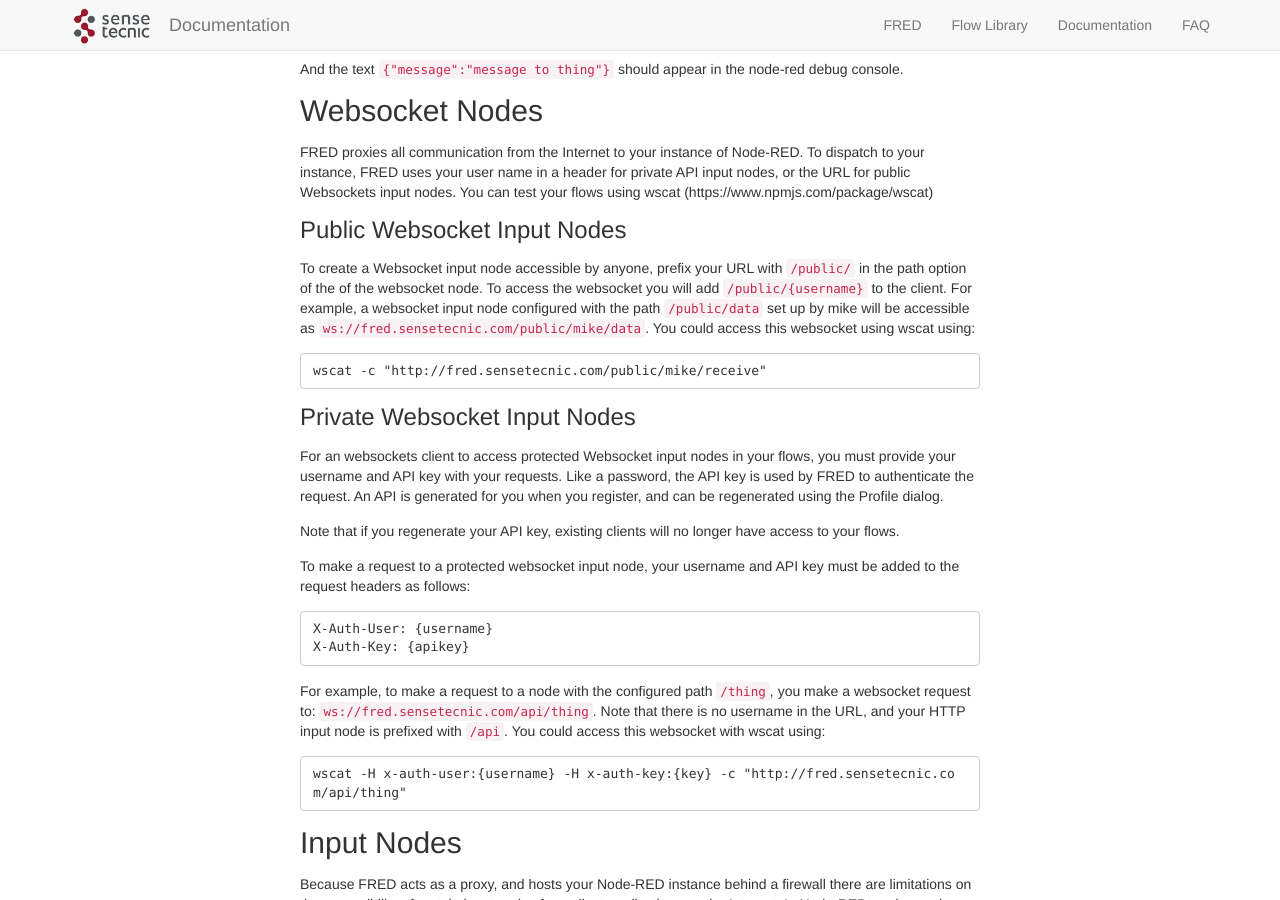
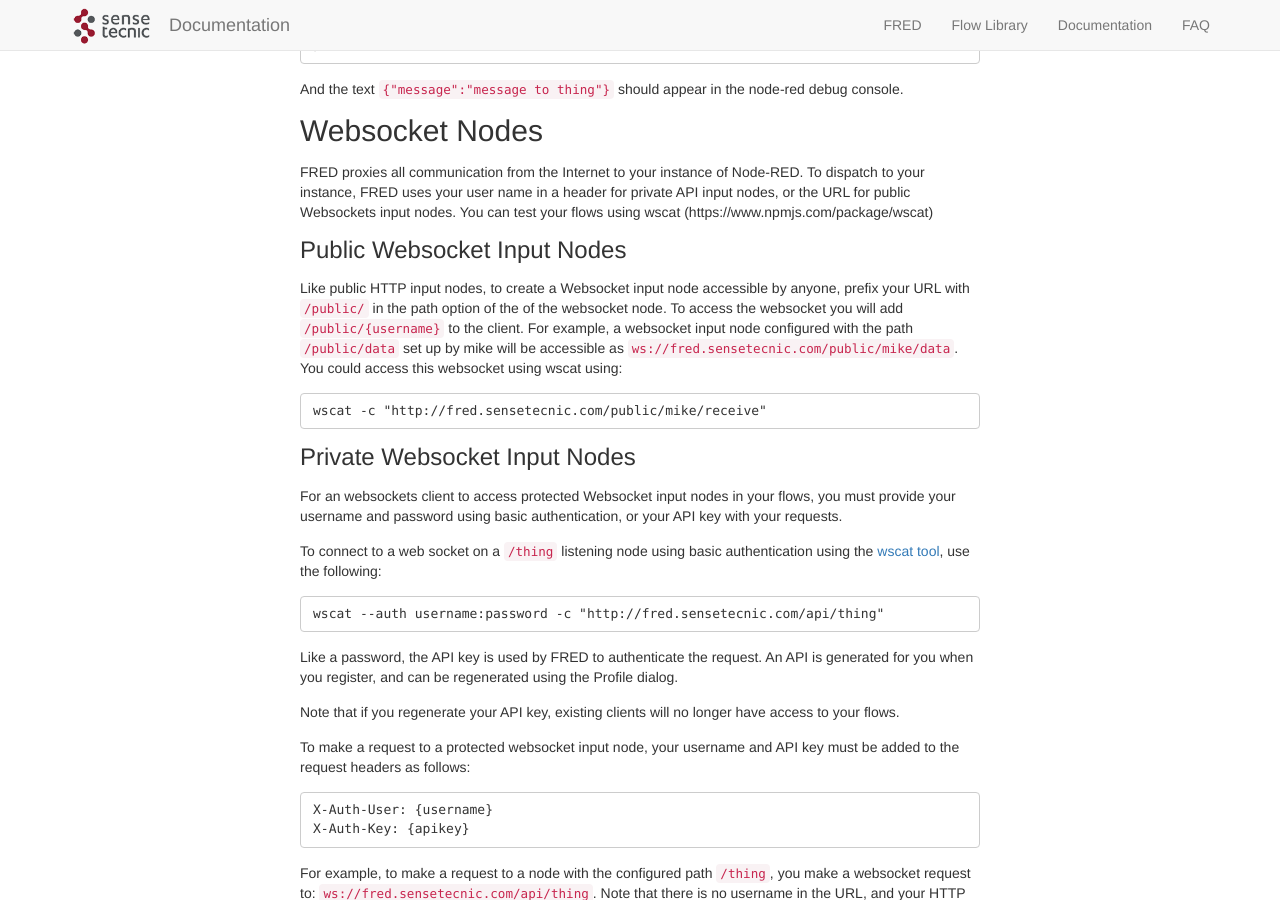
Before and after one commit to SenseTecnic/SenseTecnic.github.io, a Jekyll site: the page built from fred/userdocs.md, in a window 1280 px wide and 900 px high, scrolled down 1935 px. Built offline with Jekyll 4.4.1, drawn with Linux system fonts in a browser that asks for light colours; some of the changed text lies outside the part shown.

````diff
--- a/fred/userdocs.md
+++ b/fred/userdocs.md
@@ -29,7 +29,7 @@ FRED proxies all communication from the Internet to your instance of Node-RED.
 To create an HTTP input node accessible by anyone, prefix your URL with `/public/` in your flows.  To access the flow you add `/public/{username}` to the FRED host. For example, an HTTP Input node called `/public/data` set up by roberto will be accessible as `https://fred.sensetecnic.com/public/roberto/data`.
 
 ### Private API HTTP Input Nodes
-For an HTTP client to access protected HTTP input nodes in your flows, you must provide your username and API key with your HTTP requests.  Like a password, the API key is used by FRED to authenticate the request.  An API is generated for you when you register, and can be regenerated using the Profile dialog.
+For an HTTP client to access protected HTTP input nodes in your flows, you must provide your username and password using basic authentation, or your username and API key with your HTTP requests.  Like a password, the API key is used by FRED to authenticate the request.  An API is generated for you when you register, and can be regenerated using the Profile dialog.
 
 Note that if you regenerate your API key, existing HTTP clients will no longer have access to your flows.
 
@@ -65,7 +65,7 @@ FRED proxies all communication from the Internet to your instance of Node-RED. T
 
 ### Public Websocket Input Nodes
 
-To create a Websocket input node accessible by anyone, prefix your URL with `/public/` in the path option of the of the websocket node. To access the websocket  you will add `/public/{username}` to the client. For example, a websocket input node configured with the path `/public/data` set up by mike will be accessible as  `ws://fred.sensetecnic.com/public/mike/data`. You could access this websocket using wscat using:
+Like public HTTP input nodes, to create a Websocket input node accessible by anyone, prefix your URL with `/public/` in the path option of the of the websocket node. To access the websocket  you will add `/public/{username}` to the client. For example, a websocket input node configured with the path `/public/data` set up by mike will be accessible as  `ws://fred.sensetecnic.com/public/mike/data`. You could access this websocket using wscat using:
 
 ```
 wscat -c "http://fred.sensetecnic.com/public/mike/receive"
@@ -73,7 +73,15 @@ wscat -c "http://fred.sensetecnic.com/public/mike/receive"
 
 ### Private Websocket Input Nodes
 
-For an websockets client to access protected Websocket input nodes in your flows, you must provide your username and API key with your requests.  Like a password, the API key is used by FRED to authenticate the request.  An API is generated for you when you register, and can be regenerated using the Profile dialog.
+For an websockets client to access protected Websocket input nodes in your flows, you must provide your username and password using basic authentication, or your API key with your requests.
+
+To connect to a web socket on a `/thing` listening node using basic authentication using the [wscat tool](https://github.com/websockets/wscat), use the following:
+
+```
+wscat --auth username:password -c "http://fred.sensetecnic.com/api/thing"
+```
+
+Like a password, the API key is used by FRED to authenticate the request.  An API is generated for you when you register, and can be regenerated using the Profile dialog.
 
 Note that if you regenerate your API key, existing clients will no longer have access to your flows.
 
````
Also changed, not shown: _posts/2016-01-18-fred-update.md (added, +8 -0 lines), fred/faq.md (+4 -4 lines), fred/releases.md (+10 -0 lines).
